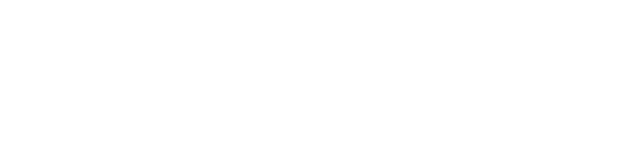
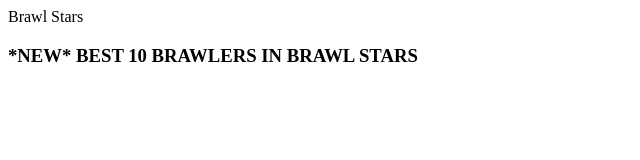
Before and after one commit to JoaoLukas-sys/Catalogo, a plain HTML site: page index.html in a window 1280 px wide. Shown: the whole page, without its empty margins (0-640 px from the left). Drawn offline with Linux system fonts and the light colour scheme.

Commit message:
Update index.html

```diff
--- a/index.html
+++ b/index.html
@@ -3,9 +3,10 @@
 <head>
     <meta charset="UTF-8">
     <meta name="viewport" content="width=device-width, initial-scale=1.0">
-    <title>Document</title>
+    <title>Brawl Stars</title>
 </head>
 <body>
-
+    <header>Brawl Stars</header>
+    <h3>*NEW* BEST 10 BRAWLERS IN BRAWL STARS</h3>
 </body>
 </html>
```
